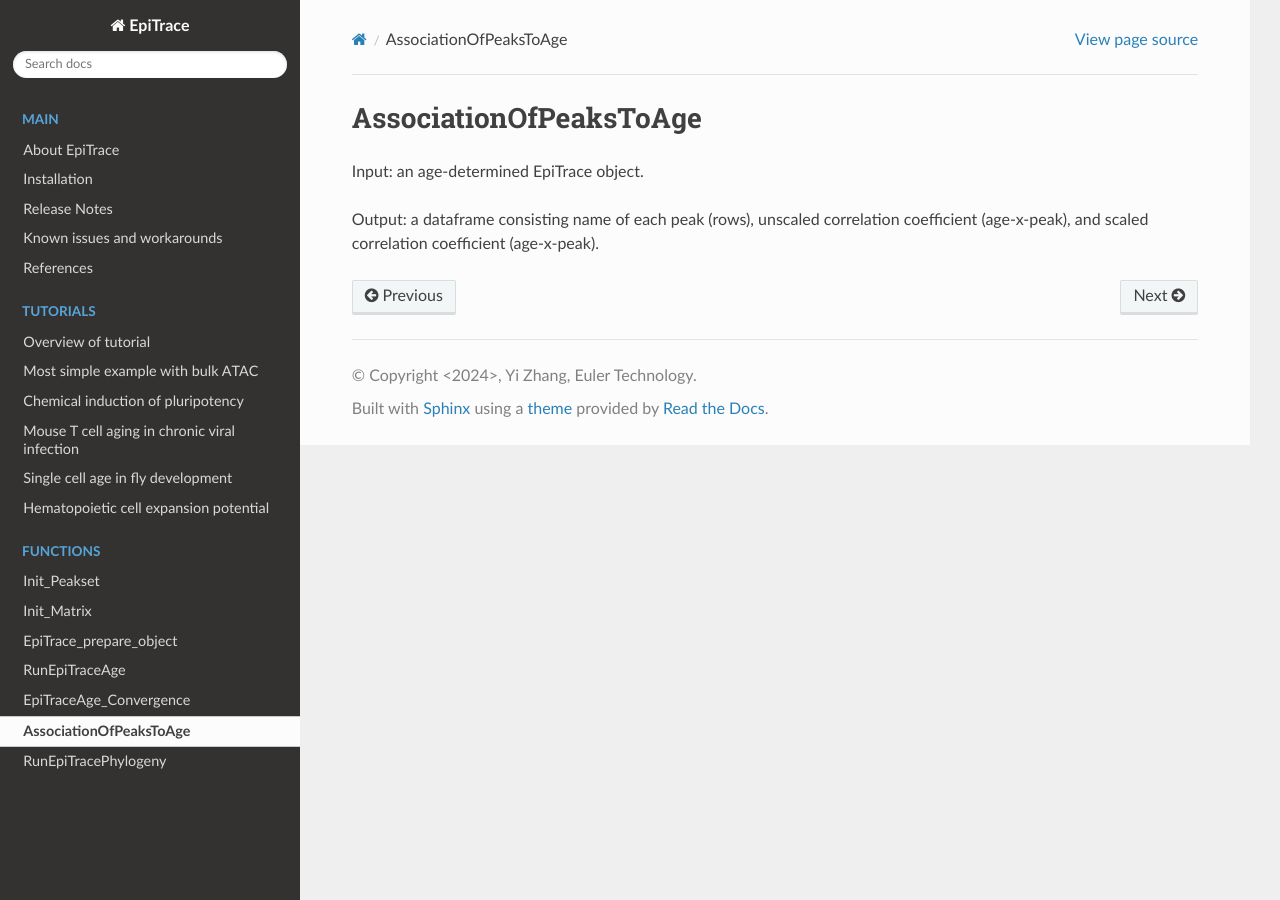
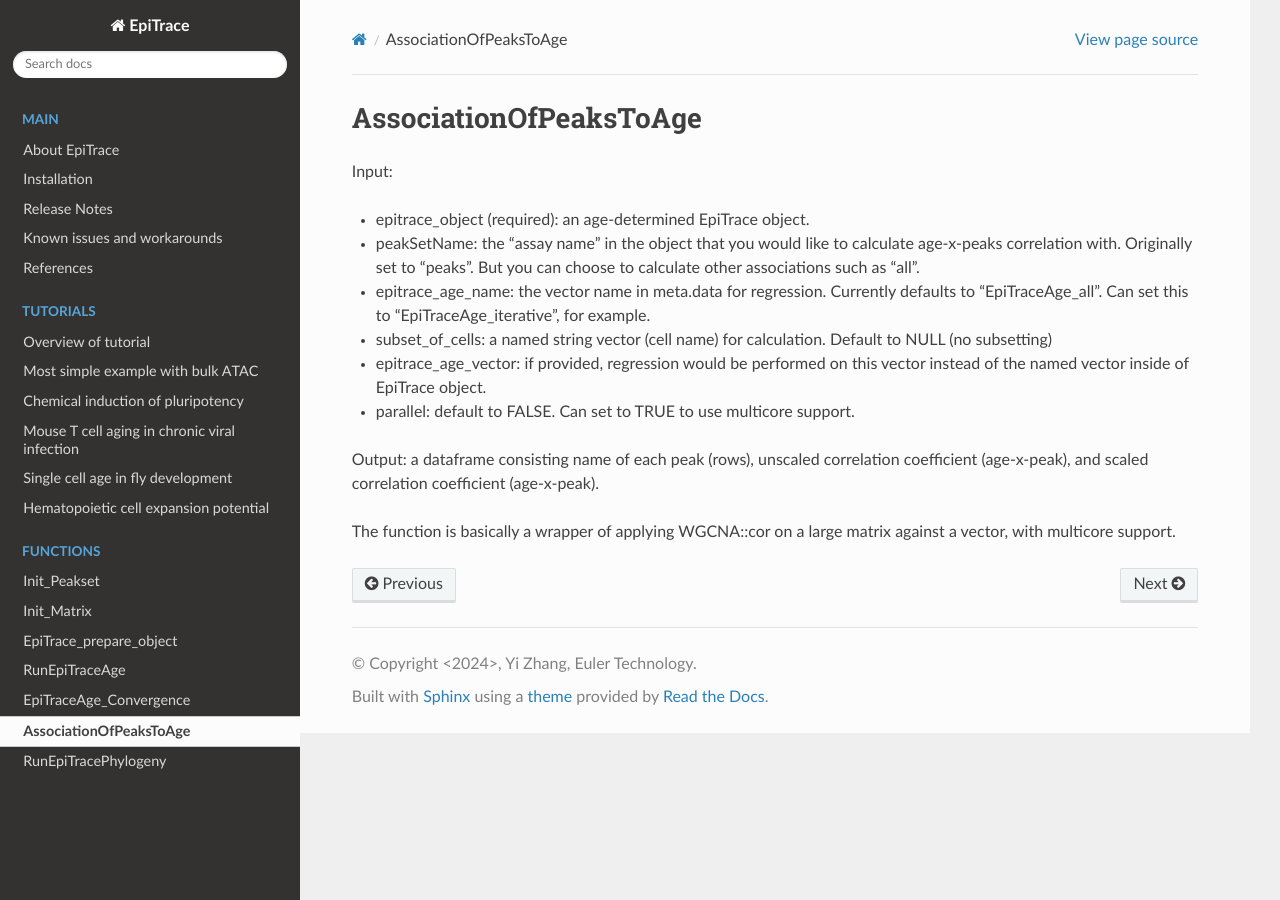
Before and after one commit to MagpiePKU/EpiTrace, a Sphinx documentation site: the page built from docs/AssociationOfPeaksToAge.rst, in a window 1280 px wide. Built offline with Sphinx 7.4.7 and the Read the Docs theme 2.0.0, drawn with Linux system fonts in a browser that asks for light colours.

Commit message:
Add files via upload

```diff
--- a/docs/AssociationOfPeaksToAge.rst
+++ b/docs/AssociationOfPeaksToAge.rst
@@ -1,6 +1,15 @@
 AssociationOfPeaksToAge
 -----------------------
 
-Input: an age-determined EpiTrace object.
+Input:
+
+- epitrace_object (required): an age-determined EpiTrace object.
+- peakSetName: the "assay name" in the object that you would like to calculate age-x-peaks correlation with. Originally set to "peaks". But you can choose to calculate other associations such as "all".
+- epitrace_age_name: the vector name in meta.data for regression. Currently defaults to "EpiTraceAge_all". Can set this to "EpiTraceAge_iterative", for example.
+- subset_of_cells: a named string vector (cell name) for calculation. Default to NULL (no subsetting)
+- epitrace_age_vector: if provided, regression would be performed on this vector instead of the named vector inside of EpiTrace object.
+- parallel: default to FALSE. Can set to TRUE to use multicore support.
 
 Output: a dataframe consisting name of each peak (rows), unscaled correlation coefficient (age-x-peak), and scaled correlation coefficient (age-x-peak).
+
+The function is basically a wrapper of applying WGCNA::cor on a large matrix against a vector, with multicore support.
--- a/docs/EpiTraceAge_Convergence.rst
+++ b/docs/EpiTraceAge_Convergence.rst
@@ -1,6 +1,8 @@
 
 EpiTraceAge_Convergence
 -----------------------
+
+Main workhorse function in the package.
 
 Input:
 
@@ -9,10 +11,10 @@ Input:
 - celltype: optional annotation for cell types. Usually not required.
 - sep_string: used to split the peak names. Usually as c(":","_","-").
 - clock_gr_list: GRange list for reference clock-like loci. A list.
-- non_standard_clock: set to T when you need to use non-human, non-ClockDML genomic loci as reference.
+- non_standard_clock: set to T when you need to use non-default clock-like loci as reference. **NOTE** the standard clock-like loci is only useful when you work on human data.
 - qualnum: minimal peaks that a cell/sample should have.
 - remove_peaks_number:  minimal number of cells that a peak should be positive on.
-- ref_genome: when it is set to "hg19" or "hg38", the program can automatically use the ClockDML from package. Otherwise, you should provide your own reference clock-like loci.
+- ref_genome: when it is set to "hg19" or "hg38", the program can automatically use the clock-like loci from package. Otherwise, you should provide your own reference clock-like loci.
 - run_reduction: set to F if you would not like Signac dimensionality reduction to run.
 - fn.k.param: KNN cluster parameter for Signac.
 - lsi_dim: LSI dimensions to be used in Signac dimensionality reduction.
--- a/docs/index.rst
+++ b/docs/index.rst
@@ -14,12 +14,14 @@ EpiTrace - Estimating cell age from single-cell ATAC data
 
 
 
+
+
 EpiTrace's key applications
 ---------------------------
 - estimate the mitosis age of single cell or bulk sample.
 - identify age-dependent biological events including shifts in chromatin accessibility, transcription factor activity, and transcriptomic changes.
 - timing developmental and mutational events.
-- infer the total ATAC or ChIP-seq signal over a given reference genomic region set.
+
 
 
 Citing EpiTrace
--- a/docs/installation.rst
+++ b/docs/installation.rst
@@ -7,7 +7,9 @@ EpiTrace requires R 4.0 or later. The current recommended environment is R 4.1.3
 Install EpiTrace from Github_ using::
 
     library(devtools)
-    devtools::install_github('MagpiePKU/EpiTrace')
+    devtools::install_github('MagpiePKU/EpiTrace',dependencies=TRUE)
+
+If you encountered any issue in installation, please let us know by flagging up an issue `here in Github<https://github.com/MagpiePKU/EpiTrace/issues/new>`_.).
 
 
 Dependencies
@@ -66,7 +68,7 @@ Dependencies
 	[34] EpiTrace_0.0.0.9000
 
 
-If you run into issues, do not hesitate to approach us or raise a `GitHub issue`_.
+Again, if you run into issues in installation or using, do not hesitate to approach us or raise a `GitHub issue`_.
 
 .. _Github: https://github.com/MagpiePKU/EpiTrace
 .. _`Github issue`: https://github.com/MagpiePKU/EpiTrace/issues/new
```
Also changed, not shown: docs/RunEpiTraceAge.rst (+6 -2 lines), docs/RunEpiTracePhylogeny.rst (+5 -3 lines).
